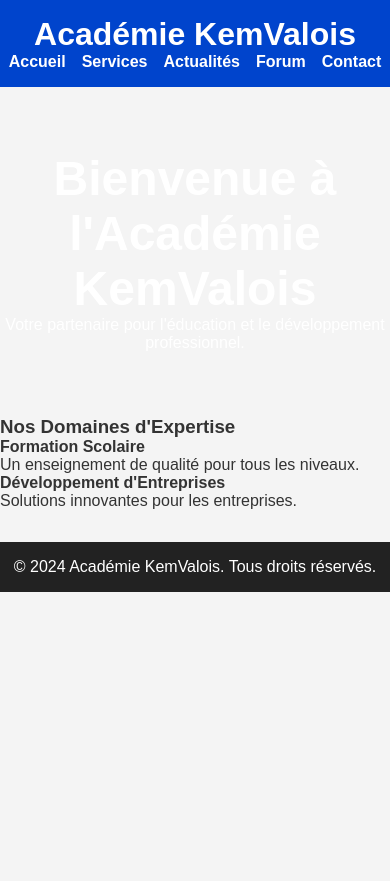
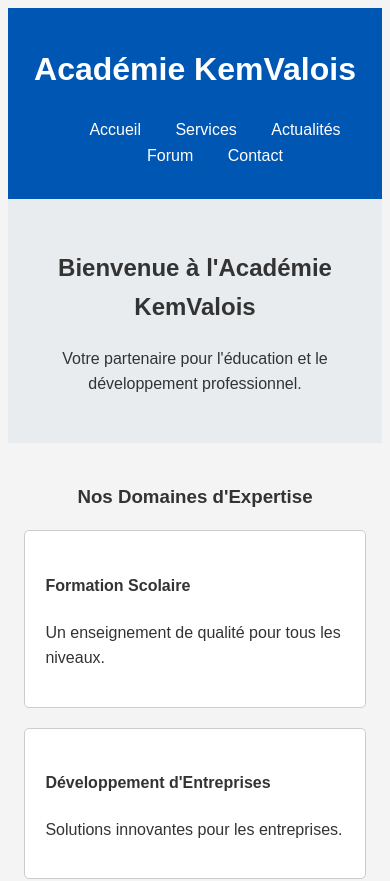
Before and after one commit to ac-kemvalois/ac-kemvalois.github.io, a plain HTML site: page index.html in a window 390 px wide. Shown: the top 881 px of the page. Before the commit the page ends 844 px from the top, so only its background shows below. Drawn offline with Linux system fonts and the light colour scheme; a script that the page names is missing.

Commit message:
Update style.css

````diff
--- a/style.css
+++ b/style.css
@@ -1,76 +1,118 @@
 * {
+Voici la suite du code CSS et le code JavaScript pour compléter le site de l'Académie KemValois :
+
+### Fichier CSS (style.css)
+```css
+* {
+    box-sizing: border-box;
     margin: 0;
     padding: 0;
-    box-sizing: border-box;
-    font-family: 'Arial', sans-serif;
 }
 
 body {
-    background-color: #f4f4f4;
+    font-family: Arial, sans-serif;
+    line-height: 1.6;
+    background: #f4f4f4;
     color: #333;
 }
 
 header {
-    background-color: #0044cc;
+    background: #0056b3;
     color: white;
-    padding: 1rem 2rem;
+    padding: 15px 0;
     text-align: center;
 }
 
 nav ul {
     list-style: none;
-    display: flex;
-    justify-content: center;
-    gap: 1rem;
+}
+
+nav ul li {
+    display: inline;
+    margin: 0 15px;
 }
 
 nav ul li a {
     color: white;
     text-decoration: none;
-    font-weight: bold;
 }
 
 .hero {
-    background: url('background.jpg') no-repeat center center/cover;
-    color: white;
+    padding: 30px;
+    background: #e9ecef;
     text-align: center;
-    padding: 4rem 0;
 }
 
-.hero h2 {
-    font-size: 3rem;
+.features {
+    display: flex;
+    justify-content: space-around;
+    margin: 20px 0;
 }
 
-.cta {
-    background-color: #ff5500;
-    padding: 0.5rem 1.5rem;
-    color: white;
-    text-decoration: none;
-    font-size: 1.2rem;
-    margin-top: 1rem;
-    display: inline-block;
+.service {
+    border: 1px solid #ccc;
+    padding: 20px;
+    border-radius: 5px;
+    width: 30%;
+    background: white;
+    transition: transform 0.2s;
 }
 
-.actualites {
-    padding: 2rem;
+.service:hover {
+    transform: scale(1.05);
 }
 
-.news-container {
-    display: flex;
-    gap: 2rem;
-}
-
-.news-container article {
-    background-color: white;
-    padding: 1rem;
-    border-radius: 8px;
-    box-shadow: 0 2px 5px rgba(0, 0, 0, 0.1);
+.news, .forum, .contact {
+    padding: 20px;
+    background: white;
+    margin: 20px;
 }
 
 footer {
-    background-color: #222;
+    text-align: center;
+    padding: 10px 0;
+    background: #0056b3;
+    color: #fff;
+}
+
+form {
+    display: flex;
+    flex-direction: column;
+}
+
+form label {
+    margin: 10px 0 5px;
+}
+
+form input, form textarea {
+    padding: 10px;
+    border: 1px solid #ccc;
+    border-radius: 5px;
+}
+
+form button {
+    margin-top: 10px;
+    padding: 10px;
+    background: #0056b3;
     color: white;
-    text-align: center;
-    padding: 1rem 0;
-    margin-top: 2rem;
+    border: none;
+    border-radius: 5px;
+    cursor: pointer;
+    transition: background 0.3s;
 }
+
+form button:hover {
+    background: #004494;
+}
+
+@media (max-width: 768px) {
+    .features {
+        flex-direction: column;
+        align-items: center;
+    }
+
+    .service {
+        width: 80%;
+        margin-bottom: 20px;
+    }
+}
````
